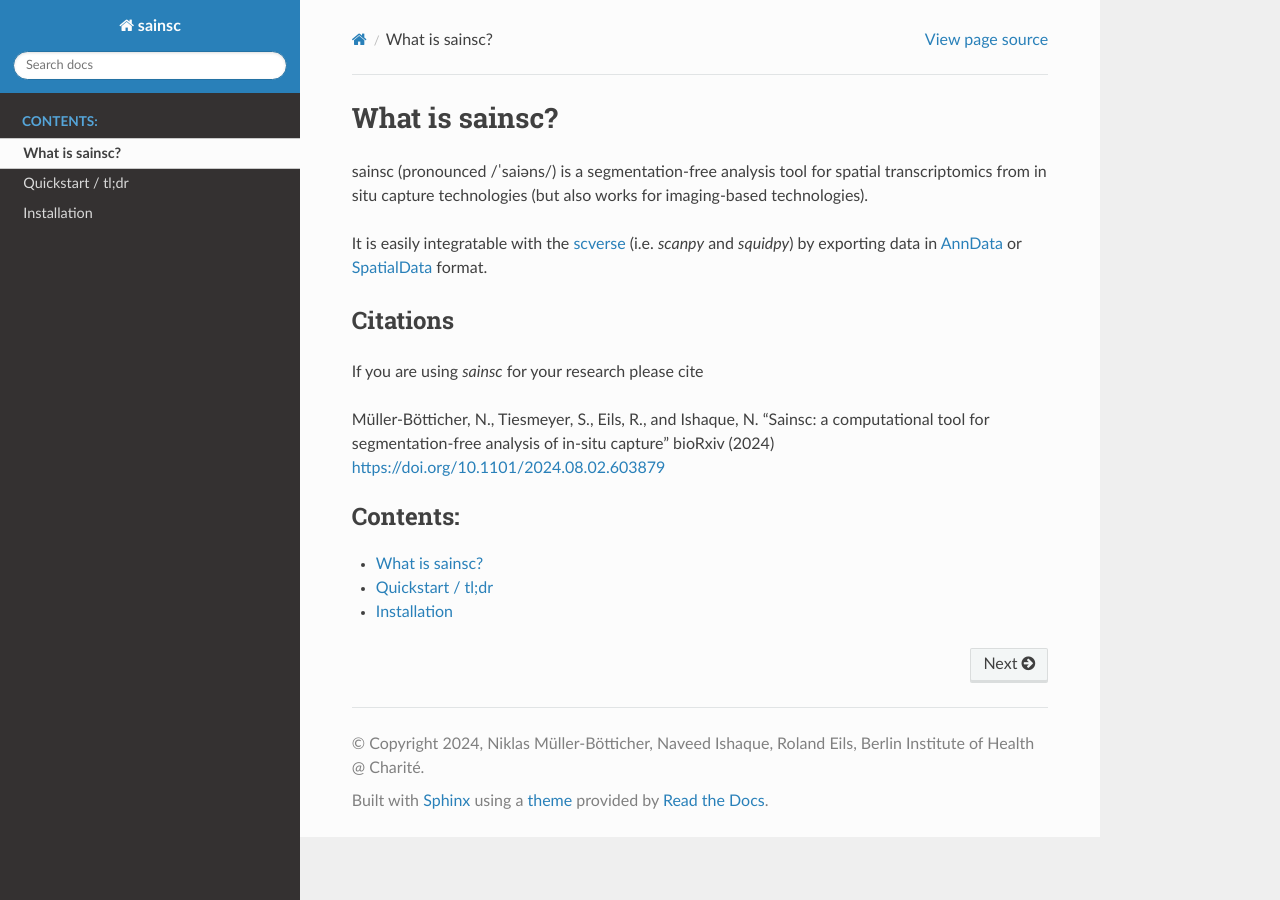
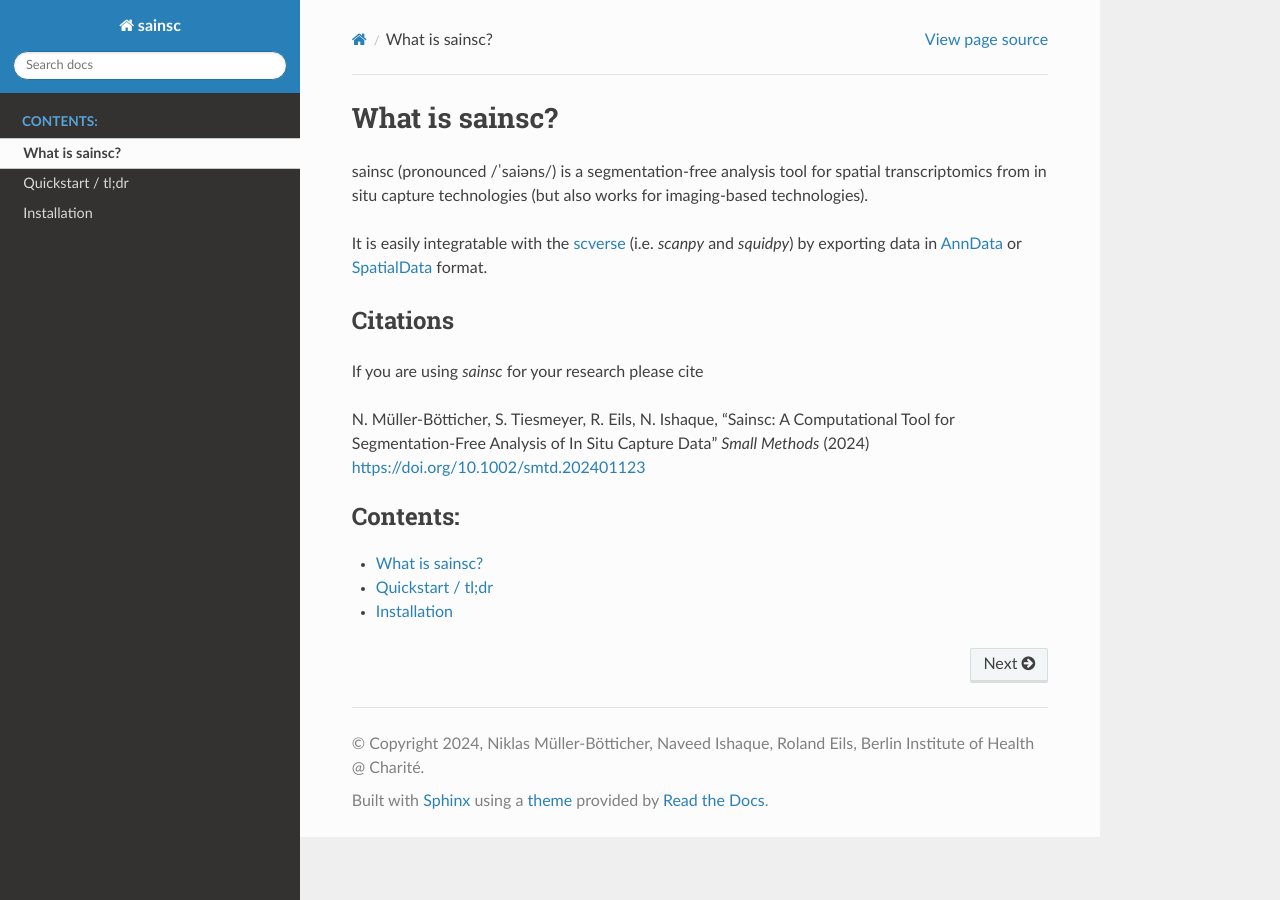
Before and after one commit to HiDiHlabs/sainsc, a Sphinx documentation site: the page built from docs/source/index.rst, in a window 1280 px wide. Built offline with Sphinx 7.4.7 and the Read the Docs theme 3.1.0, drawn with Linux system fonts in a browser that asks for light colours; pages that are not in the unit, such as notebooks, are missing from menus.

Commit message:
Update citation (#22)
* update citation
* add citation.cff

```diff
--- a/docs/source/index.rst
+++ b/docs/source/index.rst
@@ -15,9 +15,9 @@ Citations
 
 If you are using `sainsc` for your research please cite
 
-Müller-Bötticher, N., Tiesmeyer, S., Eils, R., and Ishaque, N.
-"Sainsc: a computational tool for segmentation-free analysis of in-situ capture"
-bioRxiv (2024) https://doi.org/10.1101/2024.08.02.603879
+N. Müller-Bötticher, S. Tiesmeyer, R. Eils, N. Ishaque, "Sainsc: A Computational Tool
+for Segmentation-Free Analysis of In Situ Capture Data" *Small Methods* (2024)
+https://doi.org/10.1002/smtd.202401123
 
 .. toctree::
    :maxdepth: 1
```
Also changed, not shown: README.md (+16 -3 lines), 1 other file.
